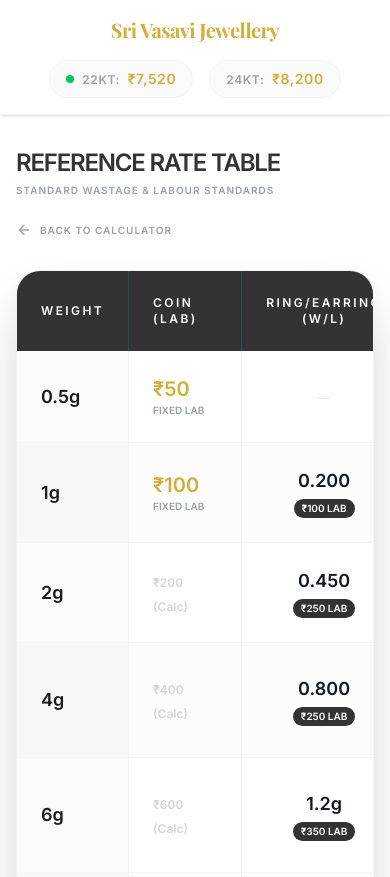
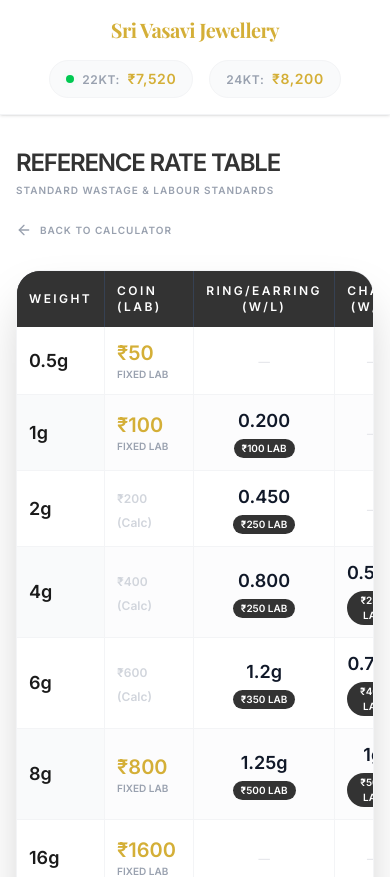
Before and after one commit to ShyamPrasadh/Vasavi-jewellery, a Next.js app: page /table in a window 390 px wide. Shown: the top 877 px of the page. Built offline with nearby package versions, Linux system fonts and the light colour scheme; no server answers.

Commit message:
Make Reference Rate Table responsive: sticky weight column and mobile-optimized row heights

```diff
--- a/src/app/table/page.tsx
+++ b/src/app/table/page.tsx
@@ -44,11 +44,11 @@
                     <table className="w-full text-left border-collapse">
                         <thead>
                             <tr className="bg-[#333333] text-white">
-                                <th className="p-6 font-black uppercase text-xs tracking-[0.2em] border-r border-gray-700">Weight</th>
-                                <th className="p-6 font-black uppercase text-xs tracking-[0.2em] border-r border-gray-700">Coin (Lab)</th>
-                                <th className="p-6 font-black uppercase text-xs tracking-[0.2em] border-r border-gray-700 text-center">Ring/Earring (W/L)</th>
-                                <th className="p-6 font-black uppercase text-xs tracking-[0.2em] border-r border-gray-700 text-center">Chain (W/L)</th>
-                                <th className="p-6 font-black uppercase text-xs tracking-[0.2em] text-center">Haram/Necklace (W/L)</th>
+                                <th className="p-3 md:p-6 font-black uppercase text-xs tracking-[0.2em] border-r border-gray-700 sticky left-0 z-20 bg-[#333333]">Weight</th>
+                                <th className="p-3 md:p-6 font-black uppercase text-xs tracking-[0.2em] border-r border-gray-700">Coin (Lab)</th>
+                                <th className="p-3 md:p-6 font-black uppercase text-xs tracking-[0.2em] border-r border-gray-700 text-center">Ring/Earring (W/L)</th>
+                                <th className="p-3 md:p-6 font-black uppercase text-xs tracking-[0.2em] border-r border-gray-700 text-center">Chain (W/L)</th>
+                                <th className="p-3 md:p-6 font-black uppercase text-xs tracking-[0.2em] text-center">Haram/Necklace (W/L)</th>
                             </tr>
                         </thead>
                         <tbody>
@@ -57,8 +57,8 @@
                                     key={row.weight}
                                     className={`${index % 2 === 0 ? 'bg-white' : 'bg-gray-50/50'} hover:bg-gold/5 transition-colors`}
                                 >
-                                    <td className="p-6 border-b border-gray-100 font-black text-lg border-r border-gray-100 bg-[#333333]/[0.02]">{row.weight}g</td>
-                                    <td className="p-6 border-b border-gray-100 font-bold text-[#D4AF37] border-r border-gray-100">
+                                    <td className={`p-3 md:p-6 border-b border-gray-100 font-black text-lg border-r border-gray-100 sticky left-0 z-10 ${index % 2 === 0 ? 'bg-white' : 'bg-gray-50'}`}>{row.weight}g</td>
+                                    <td className="p-3 md:p-6 border-b border-gray-100 font-bold text-[#D4AF37] border-r border-gray-100">
                                         {row.Coin ? (
                                             <span className="flex flex-col">
                                                 <span className="text-xl">₹{row.Coin.lab}</span>
@@ -68,7 +68,7 @@
                                             <span className="text-xs text-gray-300">₹{(row.weight * 100).toLocaleString()} (Calc)</span>
                                         )}
                                     </td>
-                                    <td className="p-6 border-b border-gray-100 border-r border-gray-100 text-center">
+                                    <td className="p-3 md:p-6 border-b border-gray-100 border-r border-gray-100 text-center">
                                         {row['Ring/Earring'] ? (
                                             <span className="inline-flex flex-col items-center">
                                                 <span className="font-black text-gray-900 text-lg">
@@ -78,7 +78,7 @@
                                             </span>
                                         ) : <span className="text-gray-200">─</span>}
                                     </td>
-                                    <td className="p-6 border-b border-gray-100 border-r border-gray-100 text-center">
+                                    <td className="p-3 md:p-6 border-b border-gray-100 border-r border-gray-100 text-center">
                                         {row['Chain'] ? (
                                             <span className="inline-flex flex-col items-center">
                                                 <span className="font-black text-gray-900 text-lg">
@@ -88,7 +88,7 @@
                                             </span>
                                         ) : <span className="text-gray-200">─</span>}
                                     </td>
-                                    <td className="p-6 border-b border-gray-100 text-center">
+                                    <td className="p-3 md:p-6 border-b border-gray-100 text-center">
                                         {row['Haram/Necklace'] ? (
                                             <span className="inline-flex flex-col items-center">
                                                 <span className="font-black text-gray-900 text-lg">
```
